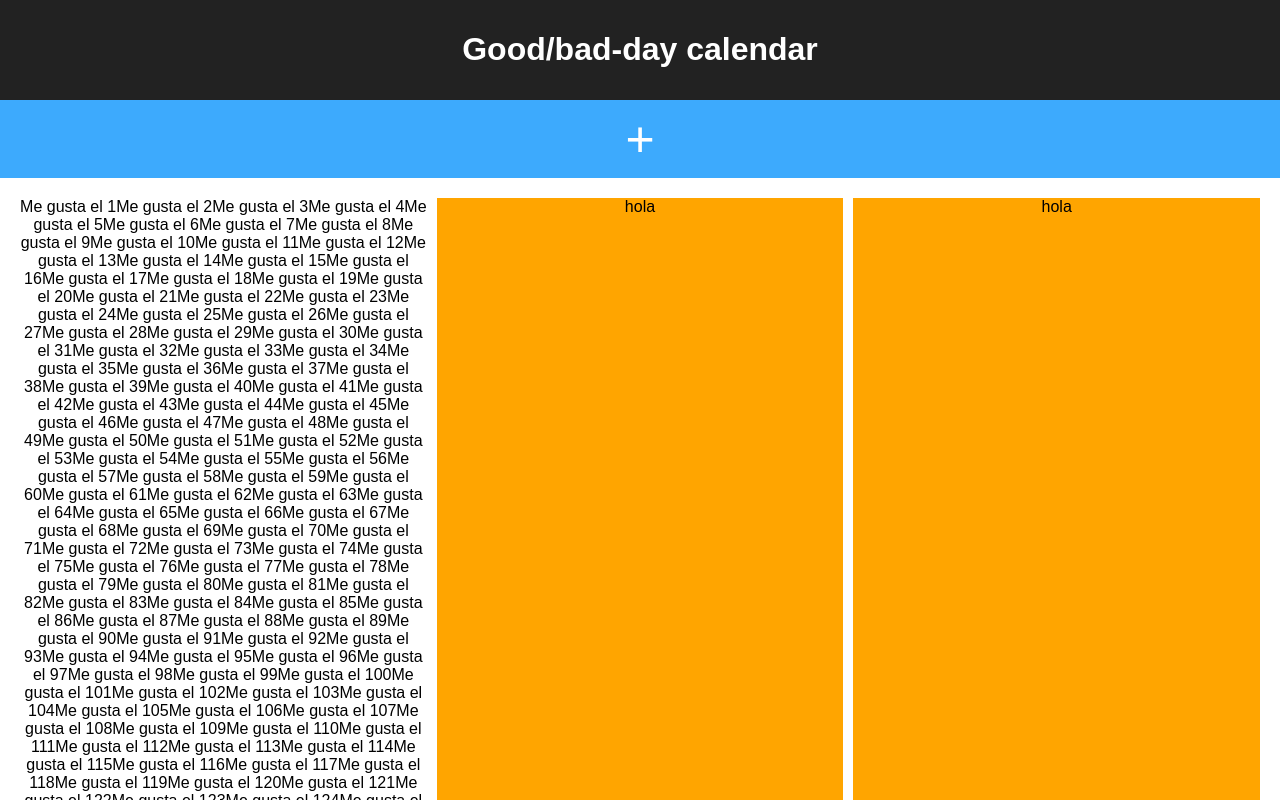
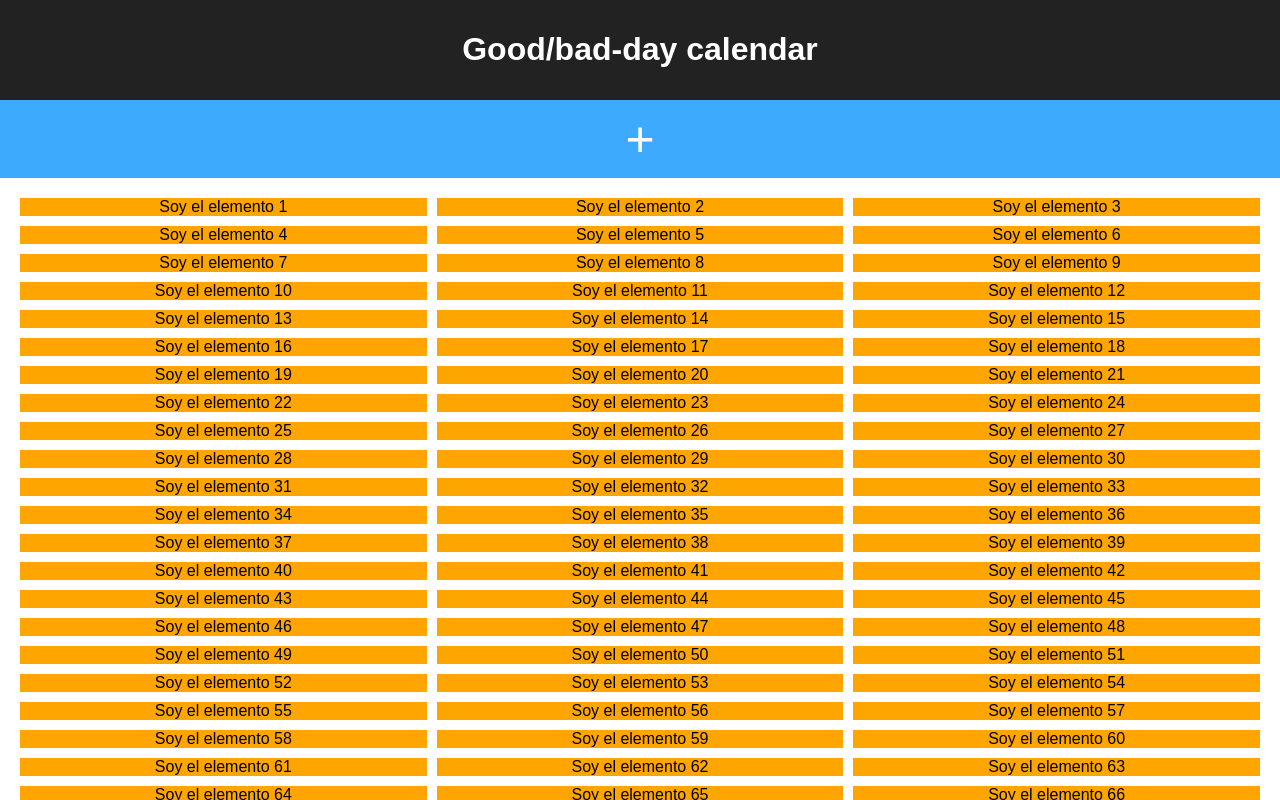
Before and after one commit to Adalab/clarke-fc-life-calendar-LauraNavRuso, a React (Create React App) app: page / in a window 1280 px wide. Shown: the top 800 px of the page. Built offline with nearby package versions, Linux system fonts and the light colour scheme.

Commit message:
print DayCard with id

```diff
--- a/src/App.js
+++ b/src/App.js
@@ -11,8 +11,6 @@ class App extends Component {
     }
 
     console.log(dayOrderInYear);
-
-
 
     return (
       <div className="App">
@@ -32,7 +30,7 @@ class App extends Component {
 
 
           {dayOrderInYear.map(x => (
-            `Me gusta el ${x}`
+              <DayCard manolito={`${x}`} />
           ))}
 
 
--- a/src/DayCard.js
+++ b/src/DayCard.js
@@ -3,18 +3,9 @@ import React, { Component } from 'react';
 class DayCard extends Component {
   render() {
     return (
-      <div className="App">
+      <div className={`calendar-day calendar-day${this.props.manolito}`}>
 
-        <header className="App-header">
-          <h1 className="App-title">Good/bad-day calendar</h1>
-        </header>
-
-        <div className="access-to-editionView">+
-
-
-        </div>
-
-
+        Soy el elemento {this.props.manolito}
 
       </div>
     );
```
